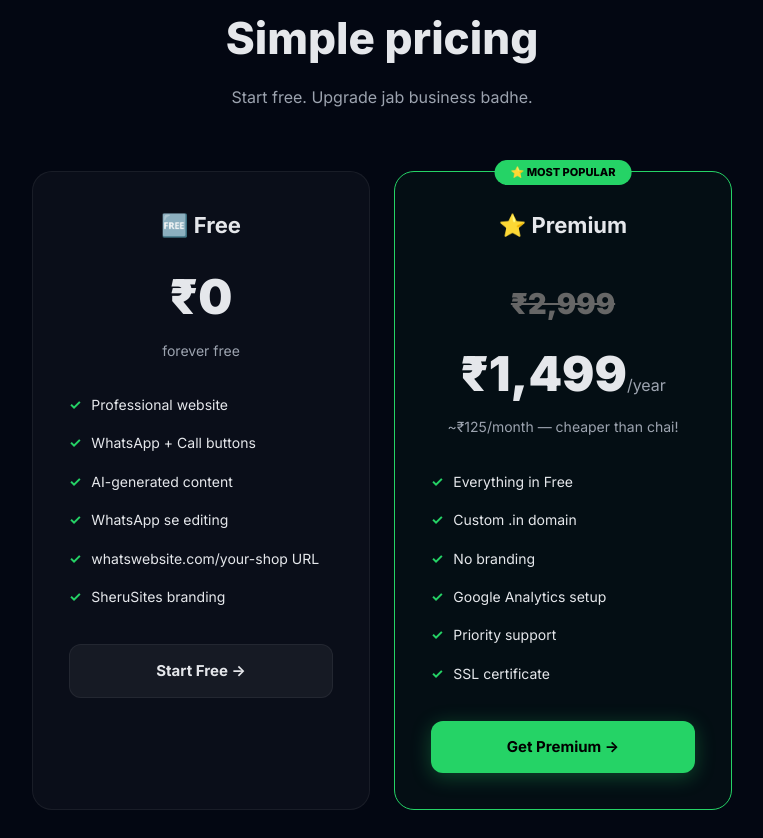
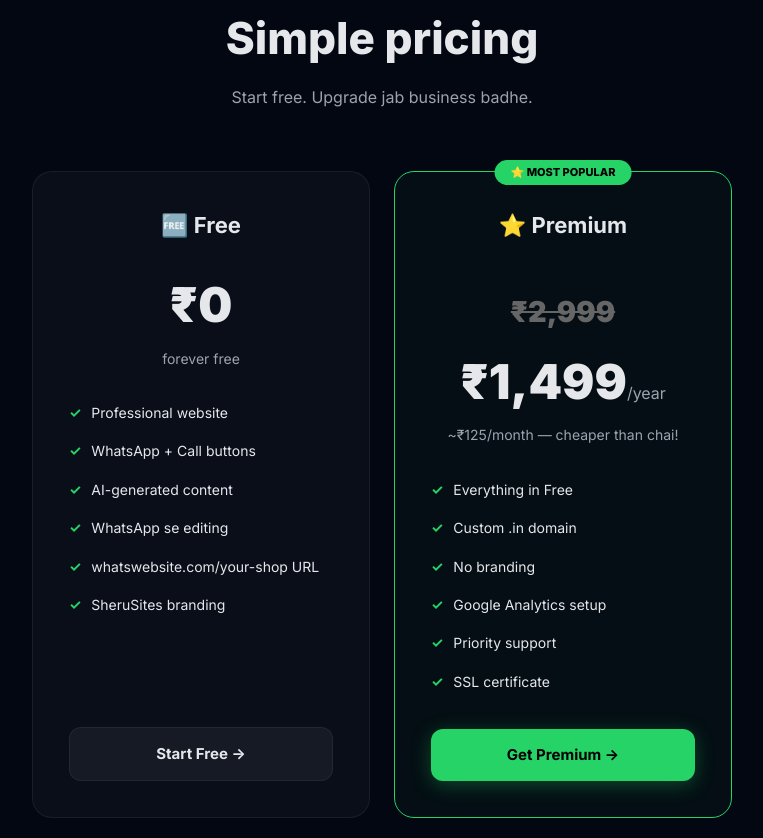
Before and after one commit to humsafarprabhu-cmyk/sherusites, a website: page public/index.html in a window 1280 px wide. Shown: the part 4102-4940 px from the top of the page, without its empty margins (258-1021 px from the left). Drawn offline with Linux system fonts and the light colour scheme.

Commit message:
fix: pricing cards equal height alignment

```diff
--- a/public/index.html
+++ b/public/index.html
@@ -305,6 +305,7 @@
       gap: 24px;
       max-width: 700px;
       margin: 0 auto;
+      align-items: stretch;
     }
     .price-card {
       background: var(--card);
@@ -313,7 +314,11 @@
       padding: 36px;
       text-align: center;
       transition: all 0.3s;
+      display: flex;
+      flex-direction: column;
     }
+    .price-features { flex: 1; }
+    .price-btn { margin-top: auto; }
     .price-card.featured {
       border-color: var(--green);
       background: rgba(37,211,102,0.03);
```
